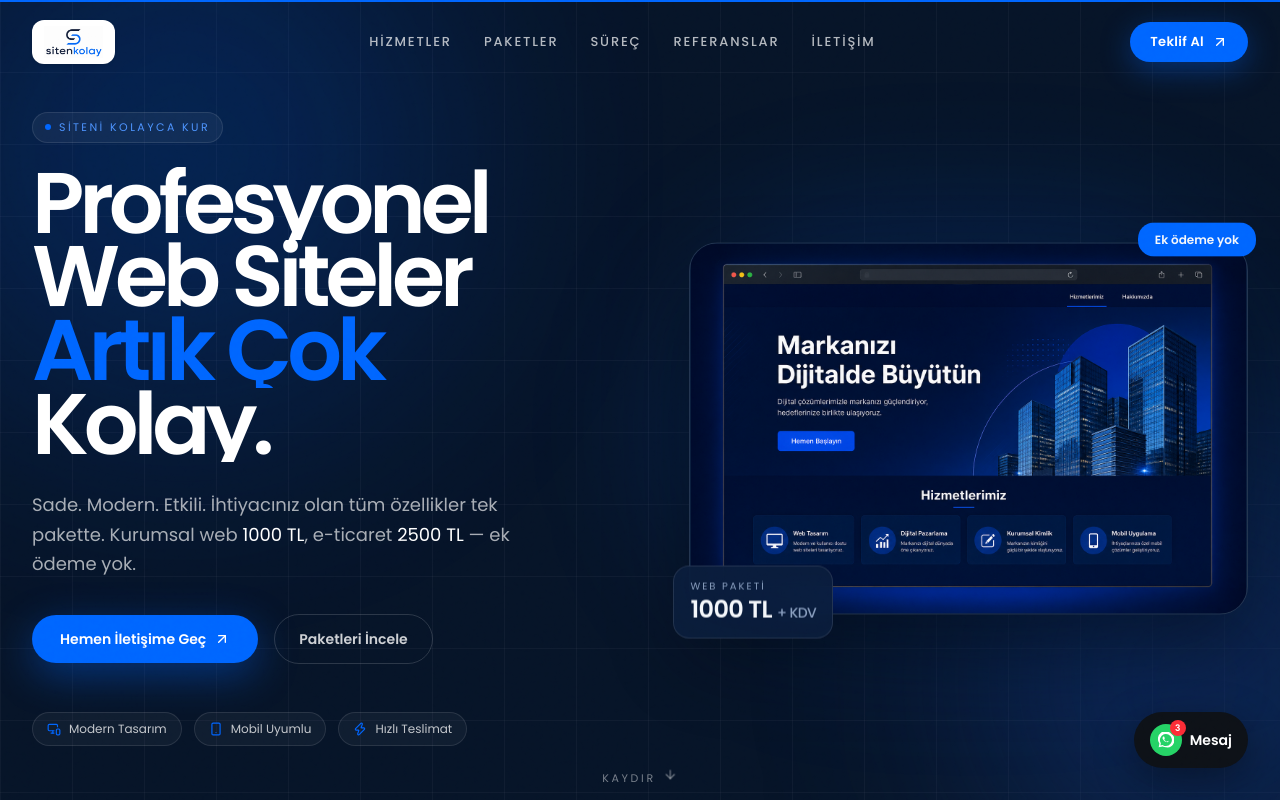
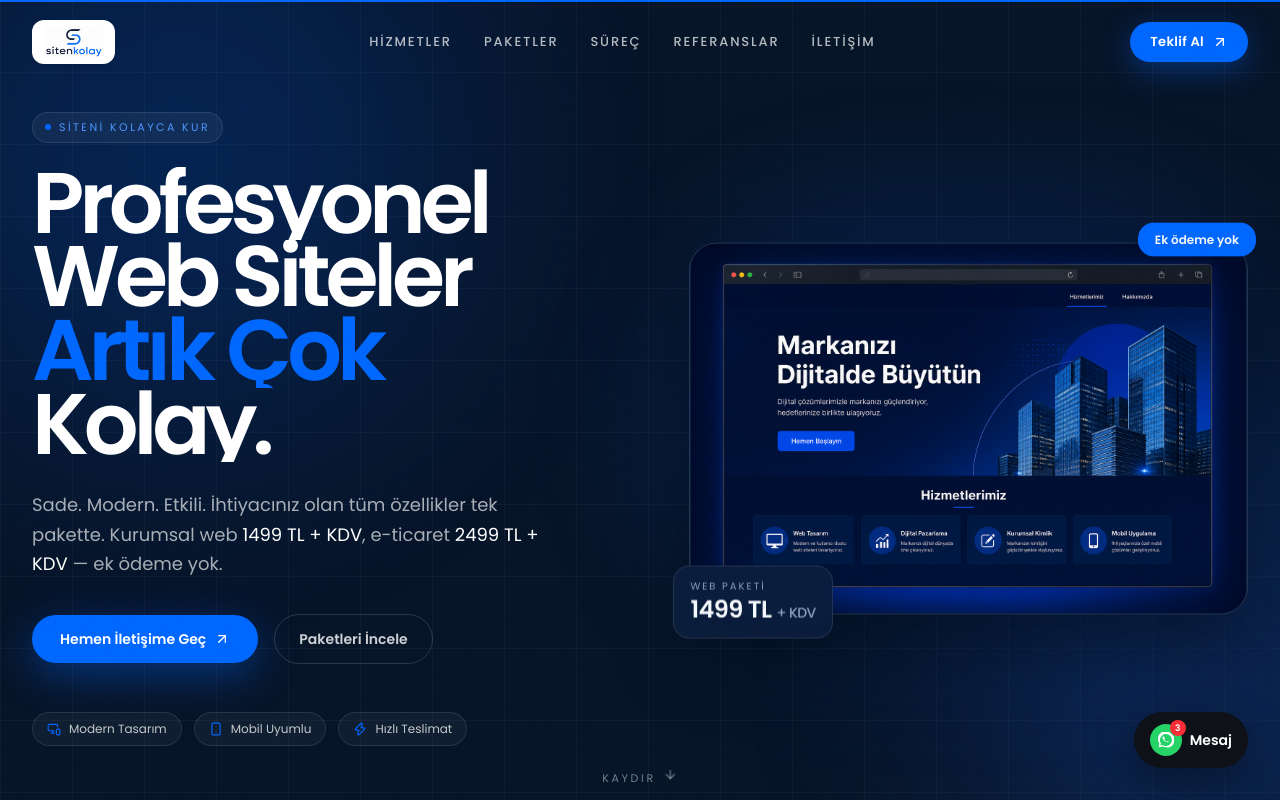
Before and after one commit to luncreadigital/sitenkolay, a React (Vite) app: page / in a window 1280 px wide. Shown: the top 800 px of the page. Built offline with nearby package versions, Linux system fonts and the light colour scheme.

Commit message:
Sitenkolay paket fiyatlarını ve iletişim bilgilerini güncelle

```diff
--- a/index.html
+++ b/index.html
@@ -6,7 +6,7 @@
     <title>sitenkolay — Profesyonel Web Siteler Artık Çok Kolay</title>
     <meta
       name="description"
-      content="Siteni kolayca kur, dijitalde fark yarat. Kurumsal web sitesi 1000 TL, e-ticaret 2500 TL. Ek ödeme yok. Modern tasarım, mobil uyum, hızlı teslimat."
+      content="Siteni kolayca kur, dijitalde fark yarat. Kurumsal web sitesi 1499 TL + KDV, e-ticaret 2499 TL + KDV. Modern tasarım, mobil uyum, hızlı teslimat."
     />
     <meta name="theme-color" content="#061428" />
     <link rel="icon" type="image/svg+xml" href="/favicon.svg" />
--- a/src/components/Contact.tsx
+++ b/src/components/Contact.tsx
@@ -93,8 +93,8 @@ export function Contact({
                   key={preset ?? "web"}
                   className="w-full rounded-2xl border border-white/10 bg-navy px-4 py-3.5 text-sm text-white outline-none focus:border-blue"
                 >
-                  <option value="web">Web Sitesi — 1000 TL</option>
-                  <option value="ecom">E-Ticaret — 2500 TL</option>
+                  <option value="web">Web Sitesi — 1499 TL + KDV</option>
+                  <option value="ecom">E-Ticaret — 2499 TL + KDV</option>
                   <option value="other">Emin değilim, danışmak istiyorum</option>
                 </select>
               </label>
--- a/src/components/Ecommerce.tsx
+++ b/src/components/Ecommerce.tsx
@@ -27,7 +27,7 @@ export function Ecommerce({ onContact }: { onContact: () => void }) {
           </h2>
           <p className="mt-6 max-w-md text-lg leading-relaxed text-white/60">
             E-ticaret sitenizde sınırlarınızı kaldırın, daha fazla müşteriye ulaşın. Ürün yönetimi, güvenli ödeme
-            ve kargo — hepsi tek pakette, 2500 TL.
+            ve kargo — hepsi tek pakette, 2499 TL + KDV.
           </p>
           <button
             onClick={onContact}
--- a/src/components/Footer.tsx
+++ b/src/components/Footer.tsx
@@ -20,9 +20,9 @@ export function Footer() {
         <div className="grid gap-10 py-12 md:grid-cols-3">
           <div><p className="mb-4 text-[11px] tracking-[0.2em] text-white/35 uppercase">İletişim</p><a href="tel:+905428100586" className="flex items-center gap-3 text-lg font-medium"><Phone className="h-4 w-4 text-blue" />0542 810 05 86</a><a href="mailto:info@sitenkolay.com.tr" className="mt-3 flex items-center gap-3 text-sm text-white/55"><Mail className="h-4 w-4 text-blue" />info@sitenkolay.com.tr</a></div>
           <div><p className="mb-4 text-[11px] tracking-[0.2em] text-white/35 uppercase">Menü</p><nav className="flex flex-wrap gap-x-5 gap-y-3">{navLinks.map((l) => <a key={l.href} href={l.href} className="text-sm text-white/55 transition hover:text-white">{l.label}</a>)}</nav></div>
-          <div><p className="mb-4 text-[11px] tracking-[0.2em] text-white/35 uppercase">Bizi takip edin</p><div className="flex items-center gap-4"><a href="https://instagram.com/sitenkolay" target="_blank" rel="noreferrer" aria-label="Instagram" className="flex h-11 w-11 items-center justify-center rounded-full border border-white/10 text-white/60 hover:border-blue hover:text-blue"><svg viewBox="0 0 24 24" className="h-4 w-4" fill="none" stroke="currentColor" strokeWidth="1.8"><rect x="3" y="3" width="18" height="18" rx="5"/><circle cx="12" cy="12" r="4"/><circle cx="17.5" cy="6.5" r=".8" fill="currentColor" stroke="none"/></svg></a><span className="flex items-center gap-2 text-sm text-white/45"><MapPin className="h-4 w-4 text-blue" />İstanbul, Türkiye</span></div></div>
+          <div><p className="mb-4 text-[11px] tracking-[0.2em] text-white/35 uppercase">Bizi takip edin</p><div className="flex items-center gap-4"><a href="https://instagram.com/sitenkolaydigital" target="_blank" rel="noreferrer" aria-label="Instagram · sitenkolaydigital" className="flex h-11 w-11 items-center justify-center rounded-full border border-white/10 text-white/60 hover:border-blue hover:text-blue"><svg viewBox="0 0 24 24" className="h-4 w-4" fill="none" stroke="currentColor" strokeWidth="1.8"><rect x="3" y="3" width="18" height="18" rx="5"/><circle cx="12" cy="12" r="4"/><circle cx="17.5" cy="6.5" r=".8" fill="currentColor" stroke="none"/></svg></a><span className="flex items-center gap-2 text-sm text-white/45"><MapPin className="h-4 w-4 text-blue" />İstanbul, Türkiye</span></div></div>
         </div>
-        <div className="flex flex-col justify-between gap-2 border-t border-white/10 pt-7 text-xs text-white/30 sm:flex-row"><p>© {new Date().getFullYear()} sitenkolay. Tüm hakları saklıdır.</p><p>Sade · Modern · Etkili</p></div>
+        <div className="flex flex-col justify-between gap-2 border-t border-white/10 pt-7 text-xs text-white/30 sm:flex-row"><p>© {new Date().getFullYear()} sitenkolay. Tüm hakları saklıdır.</p><p>Bir Luncrea kuruluşudur.</p><p>Sade · Modern · Etkili</p></div>
       </div>
     </footer>
   );
--- a/src/components/Hero.tsx
+++ b/src/components/Hero.tsx
@@ -55,8 +55,8 @@ export function Hero({ onContact: _onContact }: { onContact: () => void }) {
             className="mt-7 max-w-lg text-base leading-relaxed text-white/65 md:text-lg"
           >
             Sade. Modern. Etkili. İhtiyacınız olan tüm özellikler tek pakette. Kurumsal web{" "}
-            <span className="text-white">1000 TL</span>, e-ticaret{" "}
-            <span className="text-white">2500 TL</span> — ek ödeme yok.
+            <span className="text-white">1499 TL + KDV</span>, e-ticaret{" "}
+            <span className="text-white">2499 TL + KDV</span> — ek ödeme yok.
           </motion.p>
 
           <motion.div
@@ -116,7 +116,7 @@ export function Hero({ onContact: _onContact }: { onContact: () => void }) {
             <div className="absolute -bottom-6 -left-4 hidden rounded-2xl border border-white/10 bg-navy-2/90 px-4 py-3 backdrop-blur-md sm:block">
               <p className="text-[10px] tracking-[0.2em] text-mist uppercase">Web paketi</p>
               <p className="font-display text-2xl font-semibold tracking-tight">
-                1000 TL <span className="text-sm font-medium text-mist">+ KDV</span>
+                1499 TL <span className="text-sm font-medium text-mist">+ KDV</span>
               </p>
             </div>
             <div className="absolute -top-5 -right-2 hidden rounded-2xl border border-blue/30 bg-blue px-4 py-2 text-xs font-semibold sm:block">
--- a/src/components/Process.tsx
+++ b/src/components/Process.tsx
@@ -42,13 +42,13 @@ export function Process() {
             <div>
               <p className="text-xs tracking-[0.18em] text-white/45 uppercase">Web Sitesi</p>
               <p className="font-display mt-1 text-3xl font-semibold">
-                1000 TL <span className="text-base font-medium text-white/45">+ KDV</span>
+                1499 TL <span className="text-base font-medium text-white/45">+ KDV</span>
               </p>
             </div>
             <div className="border-l border-white/10 pl-8">
               <p className="text-xs tracking-[0.18em] text-white/45 uppercase">E-Ticaret Sitesi</p>
               <p className="font-display mt-1 text-3xl font-semibold">
-                2500 TL <span className="text-base font-medium text-white/45">+ KDV</span>
+                2499 TL <span className="text-base font-medium text-white/45">+ KDV</span>
               </p>
             </div>
           </div>
--- a/src/components/Stats.tsx
+++ b/src/components/Stats.tsx
@@ -1,8 +1,8 @@
 import { motion } from "framer-motion";
 
 const stats = [
-  { k: "1000 TL", v: "Kurumsal web’den başlayan net fiyat" },
-  { k: "2500 TL", v: "E-ticaret paketi, ek ücret yok" },
+  { k: "1499 TL", v: "Kurumsal web başlangıç fiyatı + KDV" },
+  { k: "2499 TL", v: "E-ticaret başlangıç fiyatı + KDV" },
   { k: "7/24", v: "Kesintisiz destek hattı" },
   { k: "%100", v: "Müşteri memnuniyeti odaklı teslim" },
 ];
--- a/src/data.ts
+++ b/src/data.ts
@@ -18,7 +18,7 @@ export const packages = [
     id: "web",
     eyebrow: "Web Sitesi Paketi",
     name: "Kurumsal Web",
-    price: "1000",
+    price: "1499",
     badge: "Ek ödeme yok",
     desc: "Markanızı dijitalde güçlendirin. Kurumsal kimliğinize uygun, sade ve etkili bir web sitesi.",
     image: "/images/package-corporate-tr.png",
@@ -36,7 +36,7 @@ export const packages = [
     id: "ecom",
     eyebrow: "E-Ticaret Paketi",
     name: "E-Ticaret Sitesi",
-    price: "2500",
+    price: "2499",
     badge: "Ek ücret yok",
     desc: "Alışverişe yeni bir deneyim. Ürünlerinizi sergileyin, ödeme alın, kargoya bağlanın.",
     image: "/images/package-ecommerce-tr.png",
@@ -55,7 +55,7 @@ export const packages = [
 export const reasons = [
   {
     title: "Uygun Fiyat",
-    desc: "Şeffaf paketler. Gizli maliyet yok, ek ödeme yok. 1000 TL’den başlayan net fiyat.",
+    desc: "Şeffaf paketler. Gizli maliyet yok, ek ödeme yok. 1499 TL’den başlayan net fiyat.",
   },
   {
     title: "Profesyonel Tasarım",
```
Also changed, not shown: robots.txt, 1 other file (tests, documents, lock files or other folders).
